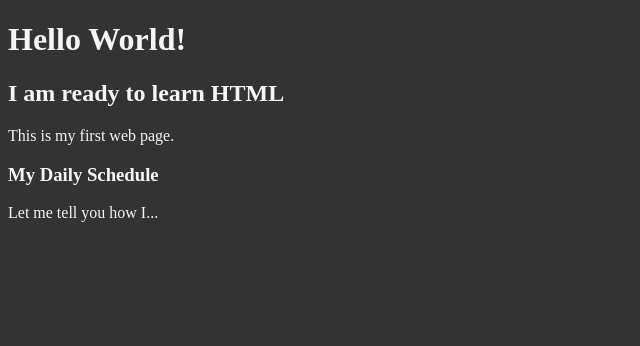
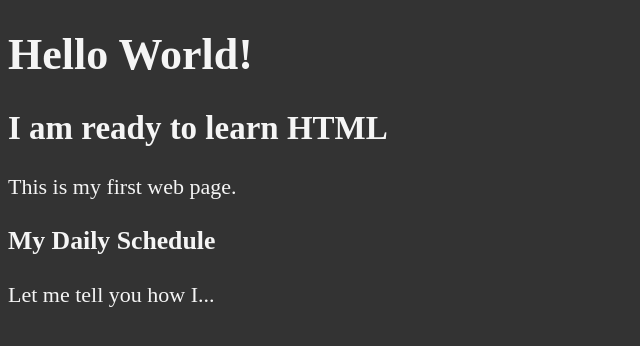
Before and after one commit to Giftassam/Dematology, a plain HTML site: page text.html in a window 1280 px wide. Shown: the whole page, without its empty margins (0-640 px from the left). Drawn offline with Linux system fonts and the light colour scheme.

Commit message:
Committed

```diff
--- a/main.css
+++ b/main.css
@@ -1,16 +1,7 @@
-<<<<<<< HEAD
 html {
     font-size: 22px
 }
 body {
     background-color:  #333;
     color: whitesmoke;
-=======
-html {
-    font-size: 22px
 }
-body {
-    background-color:  #333;
-    color: whitesmoke;
->>>>>>> bd9ff00a84ffbe286813828ac7aa4d0b88f3c1cb
-}
```
